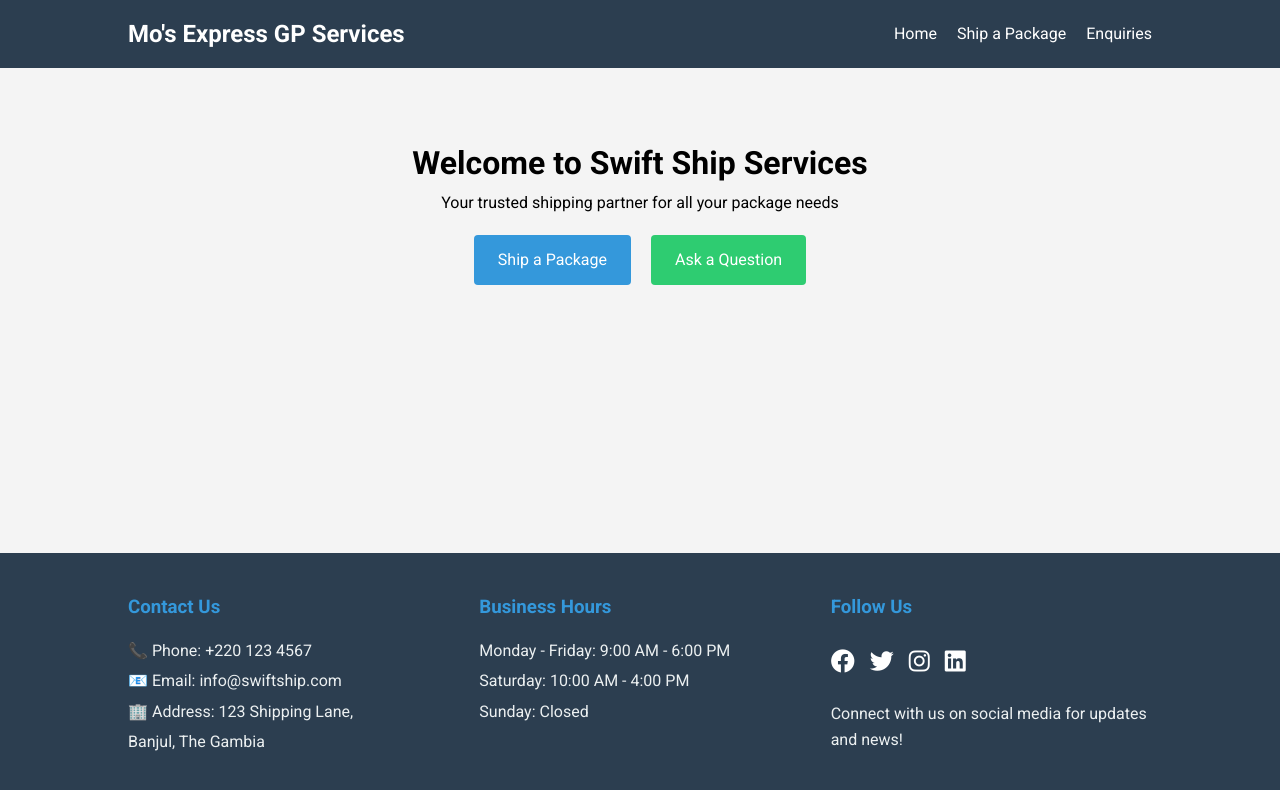
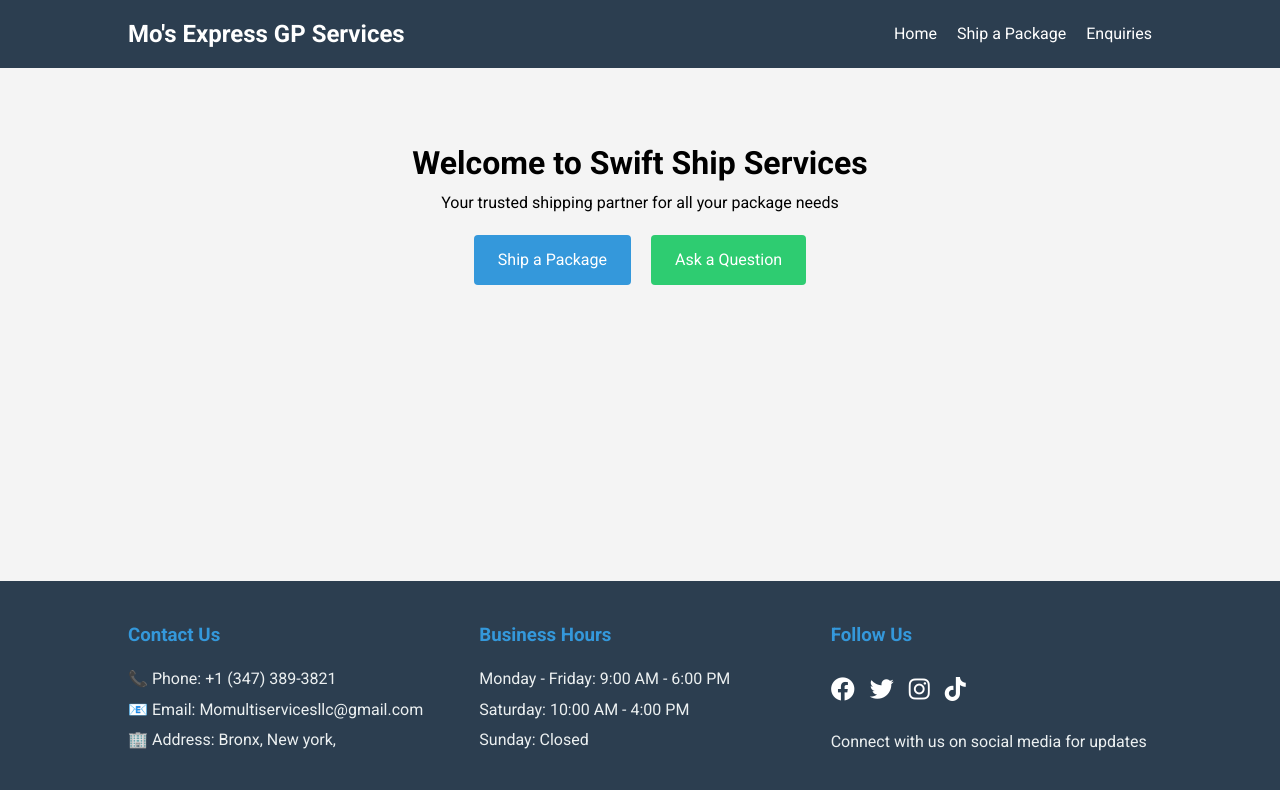
Before and after one commit to Mjawara4/shipping_final, a Next.js app: page / in a window 1280 px wide. Shown: the top 790 px of the page. Built offline with nearby package versions, Linux system fonts and the light colour scheme.

Commit message:
update footer

```diff
--- a/src/components/Footer.js
+++ b/src/components/Footer.js
@@ -4,10 +4,10 @@ export default function Footer() {
         <div className="footer-content">
           <div className="footer-section">
             <h3>Contact Us</h3>
-            <p>📞 Phone: +220 123 4567</p>
-            <p>📧 Email: info@swiftship.com</p>
-            <p>🏢 Address: 123 Shipping Lane,</p>
-            <p>Banjul, The Gambia</p>
+            <p>📞 Phone: +1 (347) 389-3821</p>
+            <p>📧 Email: Momultiservicesllc@gmail.com</p>
+            <p>🏢 Address: Bronx, New york,</p>
+
           </div>
 
           <div className="footer-section">
@@ -26,14 +26,14 @@ export default function Footer() {
               <a href="https://twitter.com" target="_blank" rel="noopener noreferrer">
                 <i className="fab fa-twitter"></i>
               </a>
-              <a href="https://instagram.com" target="_blank" rel="noopener noreferrer">
+              <a href="https://instagram.com/mo_multiservice" target="_blank" rel="noopener noreferrer">
                 <i className="fab fa-instagram"></i>
               </a>
-              <a href="https://linkedin.com" target="_blank" rel="noopener noreferrer">
-                <i className="fab fa-linkedin"></i>
+              <a href="https://tiktok.com" target="_blank" rel="noopener noreferrer">
+                <i className="fab fa-tiktok"></i>
               </a>
             </div>
-            <p style={{ marginTop: '15px' }}>Connect with us on social media for updates and news!</p>
+            <p style={{ marginTop: '15px' }}>Connect with us on social media for updates</p>
           </div>
         </div>
       </footer>
```
